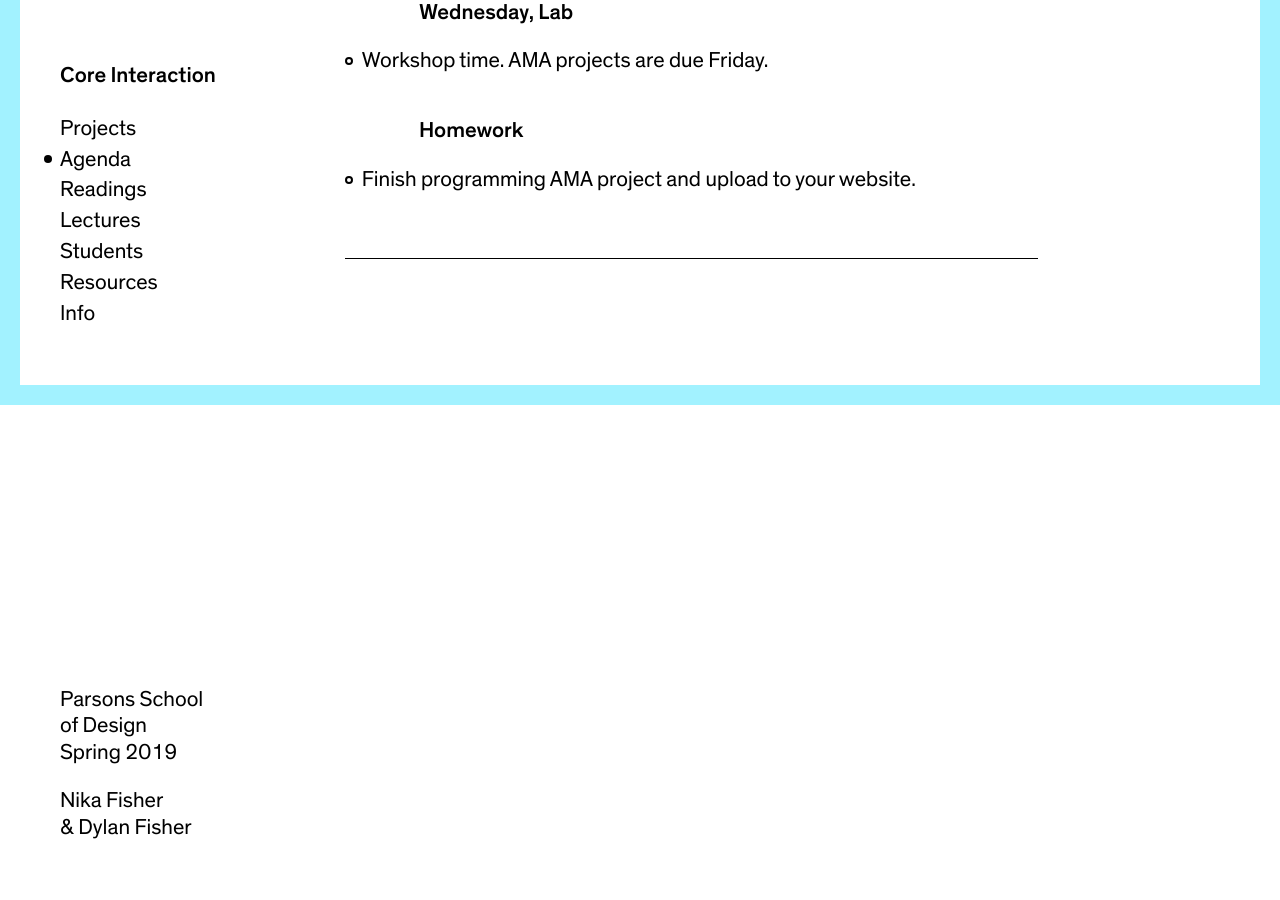
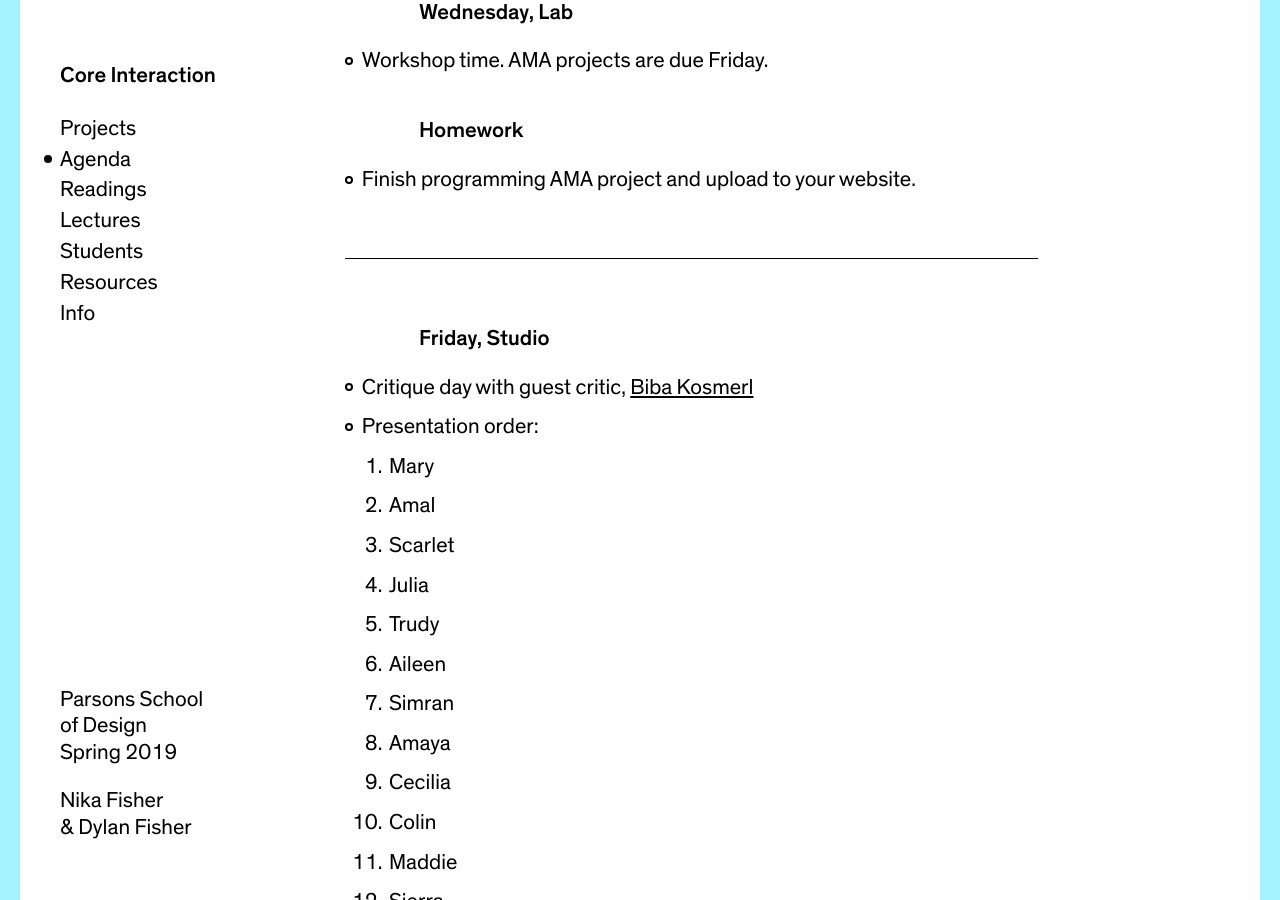
Before and after one commit to dylanfisher/ci19, a Jekyll site: the page built from _agendas/week-10.md, in a window 1280 px wide and 900 px high, scrolled down 754 px. Built offline with Jekyll 4.4.1, drawn with Linux system fonts in a browser that asks for light colours; some of the changed text lies outside the part shown.

Commit message:
Agenda push

```diff
--- a/_agendas/week-10.md
+++ b/_agendas/week-10.md
@@ -24,3 +24,27 @@ date_range:       4/2 – 4/5
 - Finish programming AMA project and upload to your website.
 
 ---
+
+### Friday, Studio
+
+- Critique day with guest critic, [Biba Kosmerl](https://bibakosmerl.com/)
+- Presentation order:
+1. Mary
+1. Amal
+1. Scarlet
+1. Julia
+1. Trudy
+1. Aileen
+1. Simran
+1. Amaya
+1. Cecilia
+1. Colin
+1. Maddie
+1. Sierra
+1. Gavin
+1. Aeva
+1. Vesper
+1. Phoebe
+
+### Homework
+- Take a break
```
